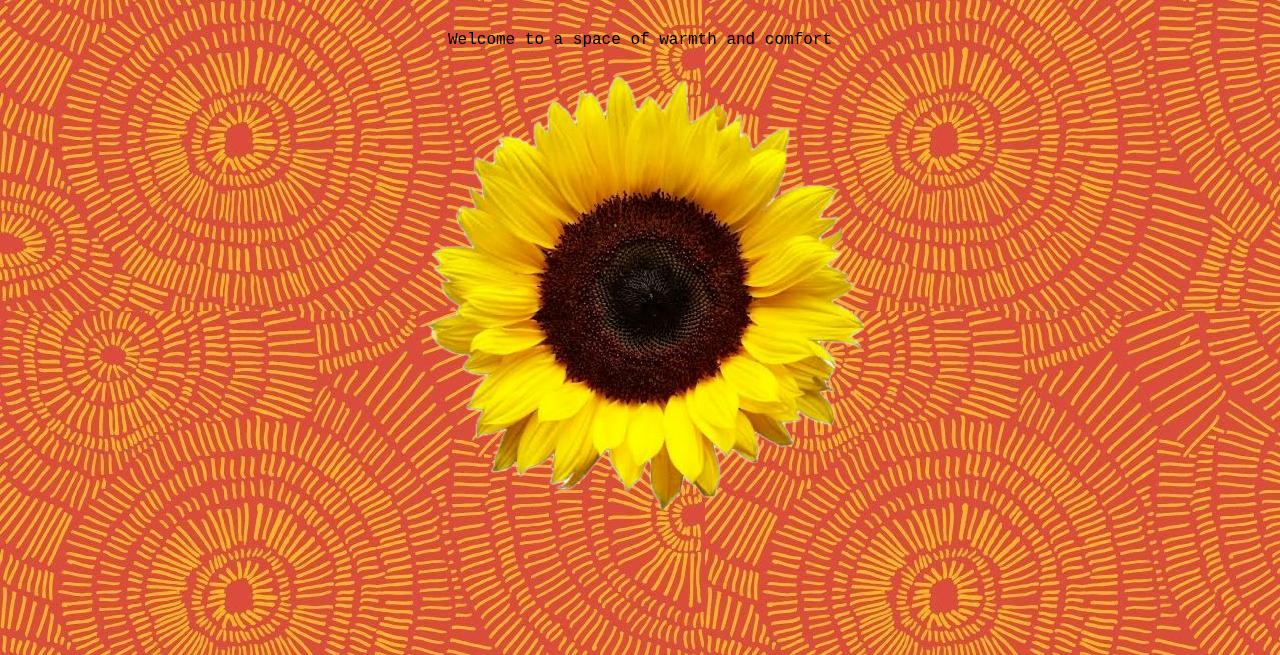
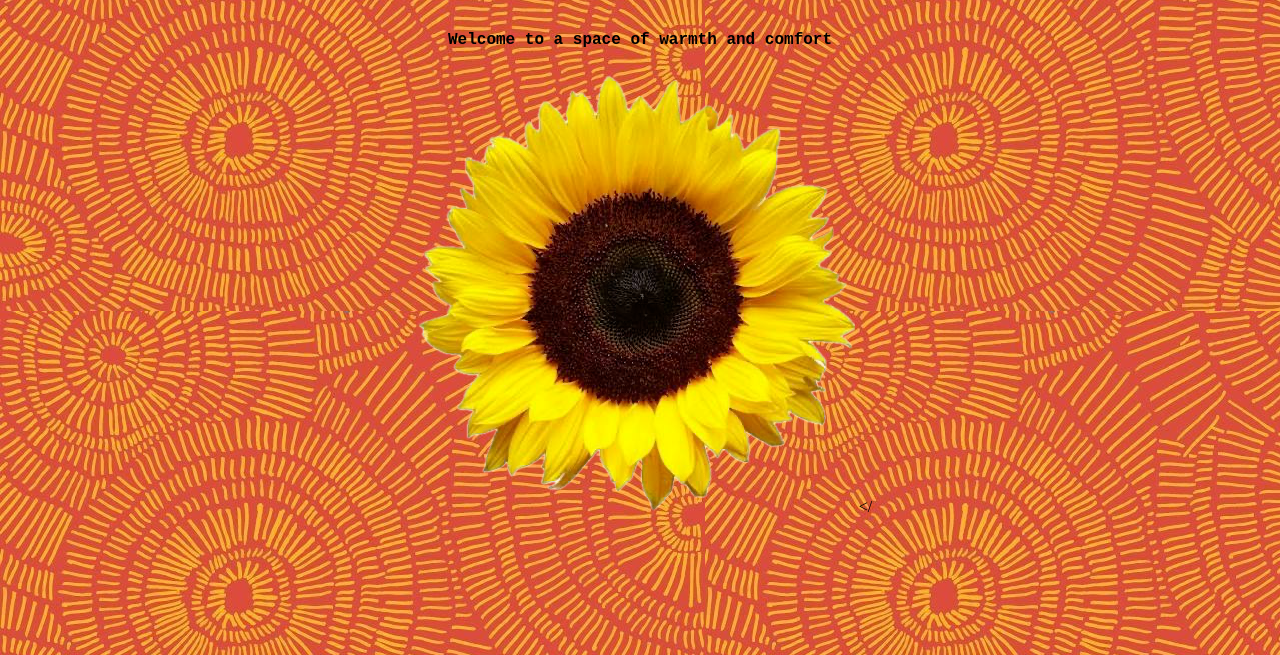
Before and after one commit to aowo3/ART101, a plain HTML site: page environ/env01.html in a window 1280 px wide. Shown: the part 145-800 px from the top of the page. Drawn offline with Linux system fonts and the light colour scheme; files whose address does not match are found by name.

Commit message:
more updates

```diff
--- a/environ/env.css
+++ b/environ/env01.css
@@ -1,4 +1,4 @@
 Body {
-    background-image: url("/Users/anneowino/Documents/GitHub/ART101/Hippiesunlike.JPG"); text-align: center;
+    background-image: url("Hippiesunlike.JPG"); text-align: center;
     h1 {font-family: cursive; font-size: 70px;} p {font-family: 'Courier New', Courier, monospace;}
 }
--- a/environ/env01.html
+++ b/environ/env01.html
@@ -3,16 +3,15 @@
 <head>
     <meta charset="utf-8">
     <title>Environment 01 - Warmth</title>
-    <link href="env.css" rel="stylesheet" type="text/css">
+    <link href="env01.css" rel="stylesheet" type="text/css">
 </head>
 <body>
 <h1> Grand Rising </h1>
-<p> Welcome to a space of warmth and comfort </p>
+<p> <strong> Welcome to a space of warmth and comfort </strong> </p>
 
 <img src="Sunny.png">
 
 
 
 
-</body>
-</html>
+</
```
Also changed, not shown: environ/Hippiesunlike.JPG (renamed from Hippiesunlike.JPG), site.css (line endings or trailing spaces).
